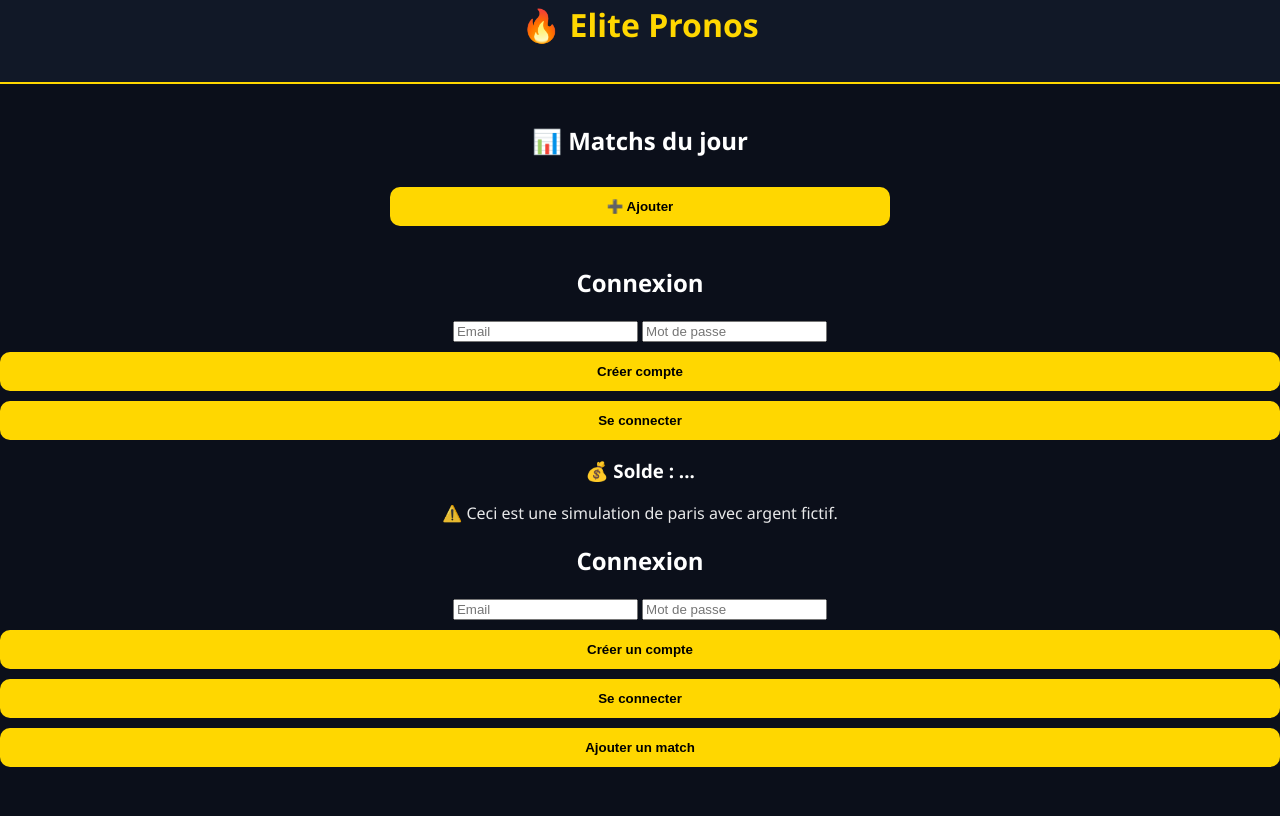
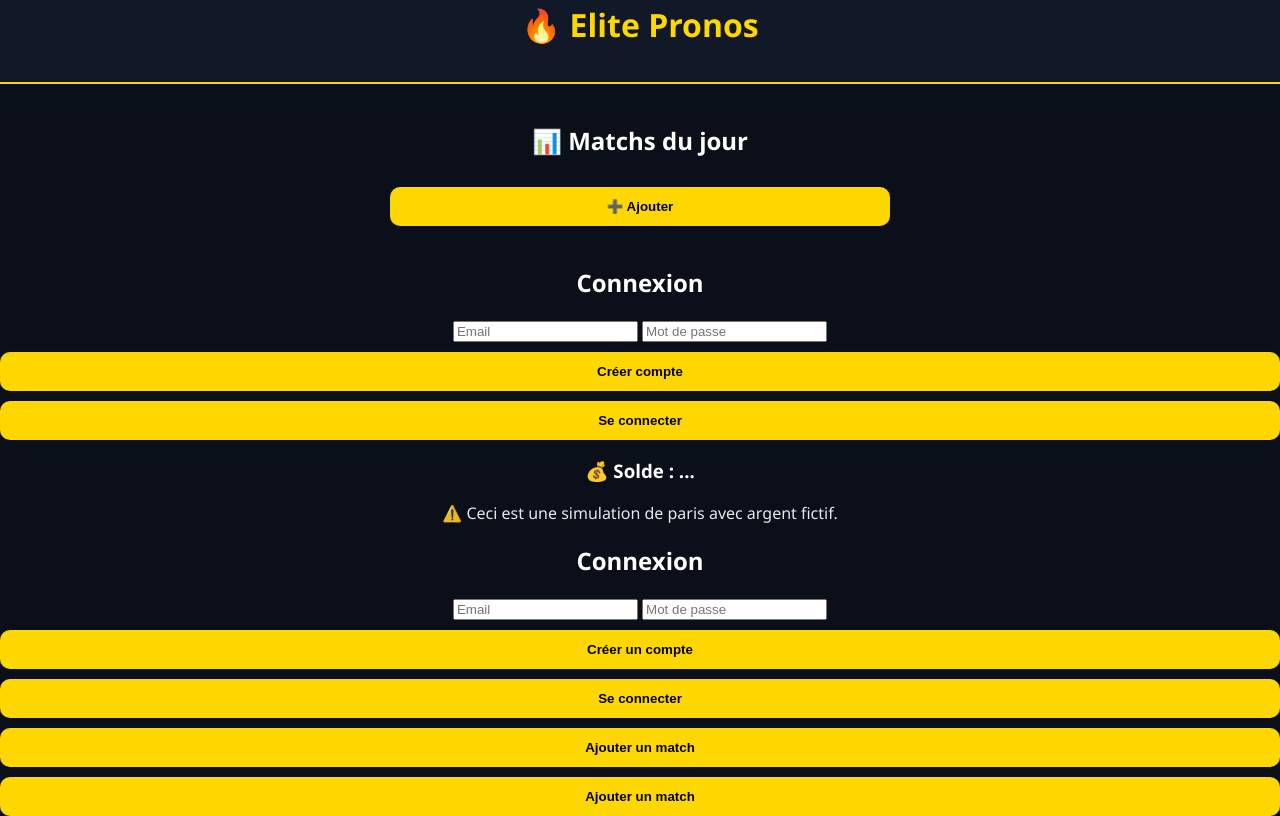
Before and after one commit to daoudasam302-wq/DAVID-PRONOS, a plain HTML site: page index.html in a window 1280 px wide. Shown: the part 1473-2289 px from the top of the page. Before the commit the page ends 2240 px from the top, so only its background shows below. Drawn offline with Linux system fonts and the light colour scheme.

Commit message:
Add button for adding a match

```diff
--- a/index.html
+++ b/index.html
@@ -139,3 +139,4 @@
 <script src="script.js"></script>
 </body>
 <button onclick="ajouterMatch()">Ajouter un match</button>
+<button id="addBtn">Ajouter un match</button>
```
